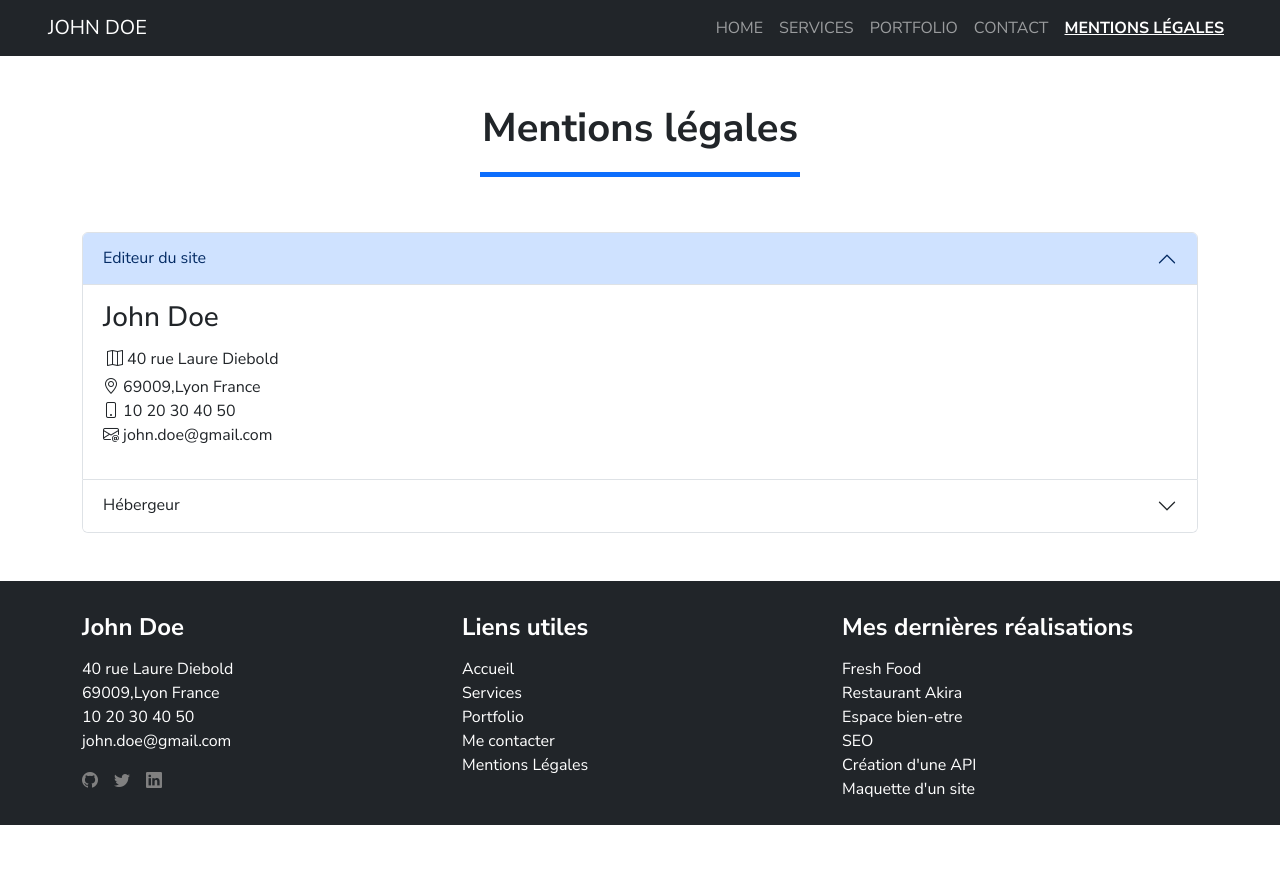
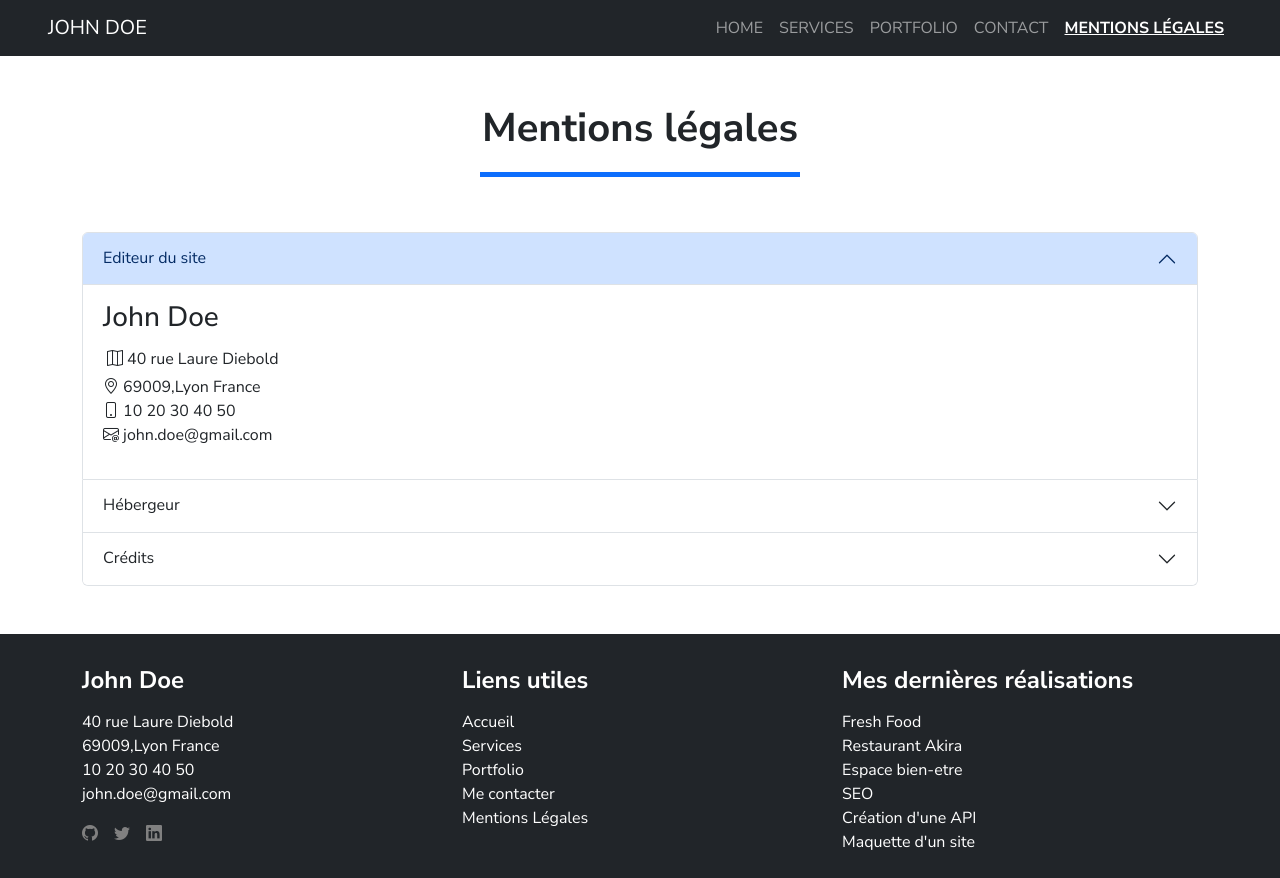
Before and after one commit to CamRossIL/CamRoss-Portfolio-React, a React (Vite) app: page /legales in a window 1280 px wide. Before the commit the page ends 825 px from the top, so only its background shows below. Built offline with nearby package versions, Linux system fonts and the light colour scheme.

Commit message:
third accordion element

```diff
--- a/src/pages/Legales.jsx
+++ b/src/pages/Legales.jsx
@@ -3,13 +3,11 @@ import Title from "../components/Title";
 function Legales() {
   return (
     <div>
-      <div>
-        <Title title="Mentions légales" text="" />
-      </div>
+      <Title title="Mentions légales" text="" />
       <div className="container my-5">
         <div className="col-lg-12">
           <div className="accordion" id="accordionExample">
-             <div className="accordion-item">
+            <div className="accordion-item">
               <h2 className="accordion-header">
                 <button
                   className="accordion-button"
@@ -78,9 +76,46 @@ function Legales() {
                 </div>
               </div>
             </div>
-
-
-
+            <div className="accordion-item">
+              <h2 className="accordion-header">
+                <button
+                  className="accordion-button collapsed"
+                  type="button"
+                  data-bs-toggle="collapse"
+                  data-bs-target="#collapseThree"
+                  aria-expanded="false"
+                  aria-controls="collapseThree"
+                >
+                  Crédits
+                </button>
+              </h2>
+              <div
+                id="collapseThree"
+                className="accordion-collapse collapse"
+                data-bs-parent="#accordionExample"
+              >
+                <div className="accordion-body">
+                  <h3 className="fw-bold">Crédits</h3>
+                  <p>
+                    Ce site a été réalisé par John Doe, étudiant au{" "}
+                    <a href="https://www.centre-europeen-formation.fr/">
+                      Centre européen de formation
+                    </a>
+                  </p>
+                  <p className="fst-italic">
+                    Les images utilises sur ce site sont libres de droits et ont
+                    été obtenues sur le site{" "}
+                    <a href="https://pixabay.com/fr/">Pixabay</a>
+                  </p>
+                  <p className="fst-italic">
+                    Le favicon de ce site a été fourni par{" "}
+                    <a href="https://pixabay.com/fr/" className="fst-italic">
+                      John Doe icons erstellt von Freepik - Flaticon
+                    </a>
+                  </p>
+                </div>
+              </div>
+            </div>
           </div>
         </div>
       </div>
```
